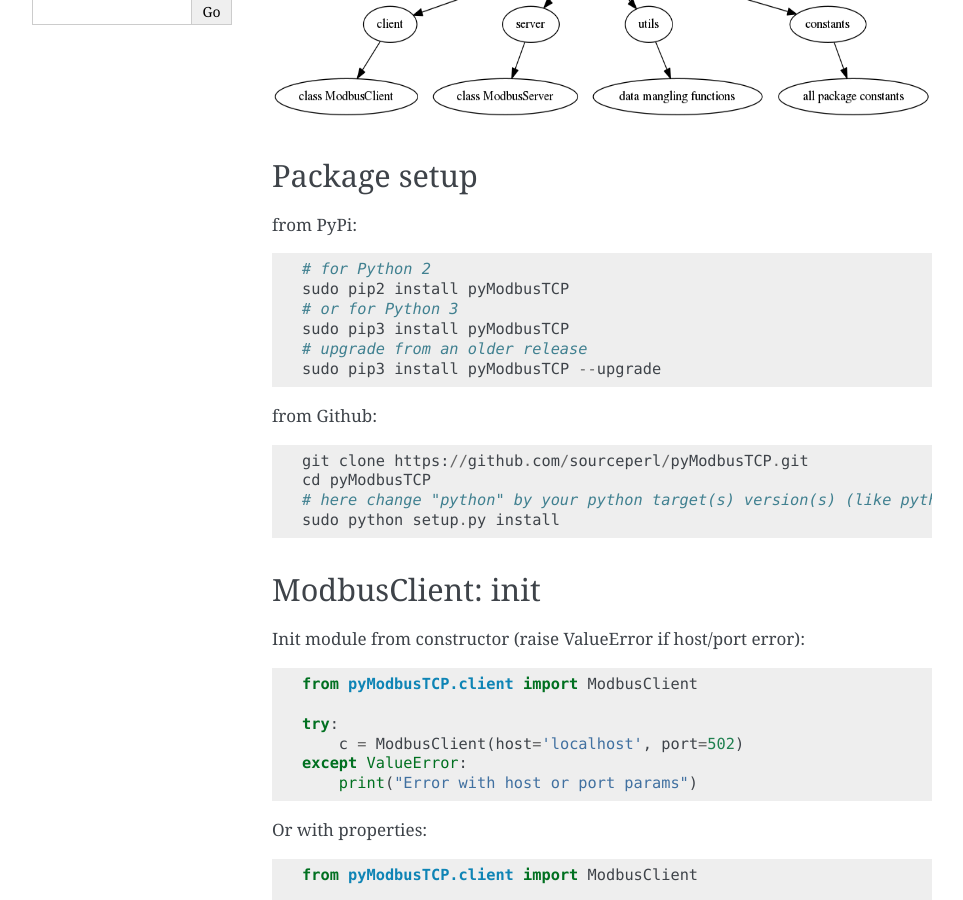
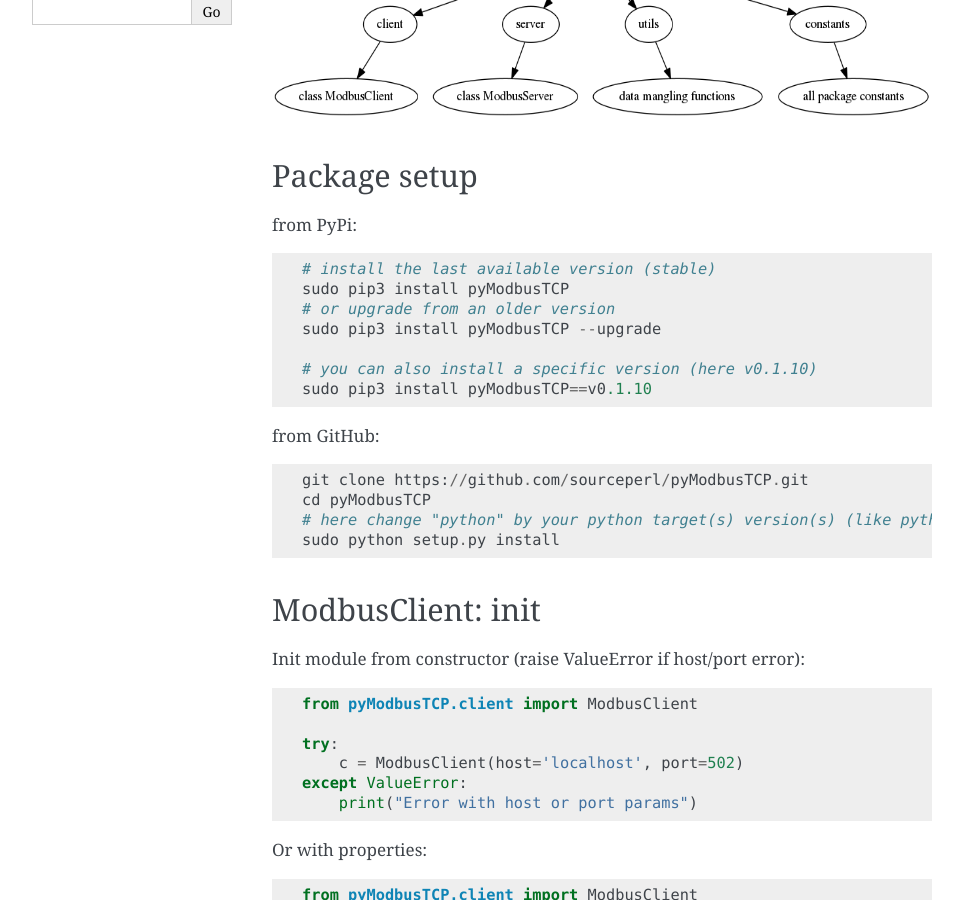
Before and after one commit to sourceperl/pyModbusTCP, a Sphinx documentation site: the page built from docs/quickstart/index.rst, in a window 1280 px wide and 900 px high, scrolled down 503 px. Shown: the whole window, without its empty margins (148-1111 px from the left). Built offline with Sphinx 7.4.7, drawn with Linux system fonts in a browser that asks for light colours; the version number could not be read and is left out.

Commit message:
remove references to python 2

```diff
--- a/docs/quickstart/index.rst
+++ b/docs/quickstart/index.rst
@@ -24,18 +24,19 @@
 
 from PyPi::
 
-    # for Python 2
-    sudo pip2 install pyModbusTCP
-    # or for Python 3
+    # install the last available version (stable)
     sudo pip3 install pyModbusTCP
-    # upgrade from an older release
+    # or upgrade from an older version
     sudo pip3 install pyModbusTCP --upgrade
 
-from Github::
+    # you can also install a specific version (here v0.1.10)
+    sudo pip3 install pyModbusTCP==v0.1.10
+
+from GitHub::
 
     git clone https://github.com/sourceperl/pyModbusTCP.git
     cd pyModbusTCP
-    # here change "python" by your python target(s) version(s) (like python3.2)
+    # here change "python" by your python target(s) version(s) (like python3.9)
     sudo python setup.py install
 
 ModbusClient: init
```
Also changed, not shown: README.rst (+0 -19 lines).
